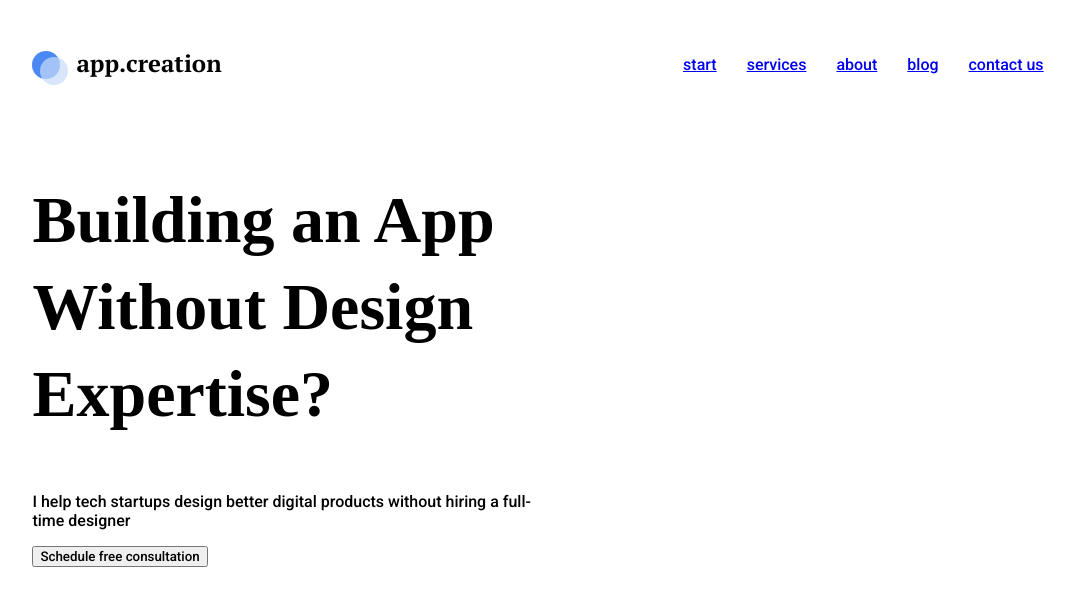
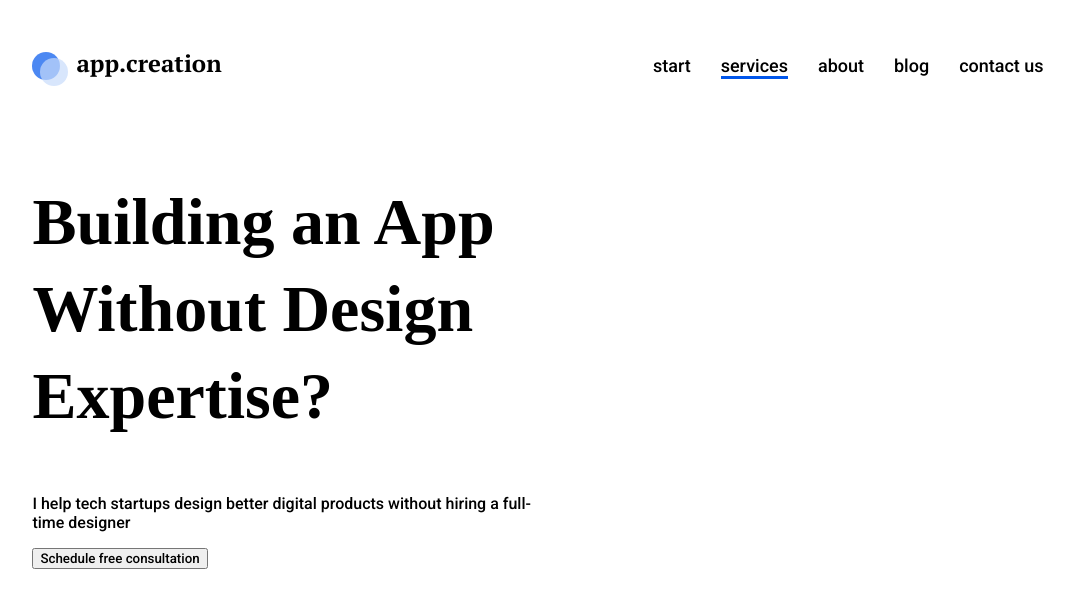
Before and after one commit to WebHeroSchool/myproject_html_Polina, a plain HTML site: page index.html in a window 1280 px wide. Shown: the whole page, without its empty margins (102-1176 px from the left). Drawn offline with Linux system fonts and the light colour scheme.

Commit message:
Update styles.css

```diff
--- a/styles.css
+++ b/styles.css
@@ -1,21 +1,21 @@
-.wrapper{
+.wrapper {
   width: 80%;
   margin: auto;
 }
-  .header
-  {
+
+.header {
   display: flex;
   justify-content: space-between;
 }
-.logo
-{
+
+.logo {
   position: relative;
   padding: 40px 0;
   padding-left: 44px;
-   font: bold 24px/31px PT Serif, arial, helvetica, sans-serif;
+  font: 24px/31px PT Serif, arial, helvetica, sans-serif;
 }
-   .logo__circle
-   {
+
+.logo__circle {
   position: absolute;
   left: 0;
   top: 50%;
@@ -25,38 +25,68 @@
   border-radius: 50%;
   opacity: 0.7;
 }
-   .logo__circle_color_darc-blue {
-      background: #0056EC;
-   }
-   .logo__circle_color_blue{
+
+.logo__circle_color_darc-blue { background: #0056ec; }
+
+.logo__circle_color_blue {
   left: 8px;
   top: 56%;
-     background: #C8DBFB;
+  background: #c8dbfb;
 }
-   .menu{
-  padding: 47px 0;
-  font-family: 'Roboto', sans-serif;
+
+.menu { padding: 47px 0; }
+
+.logo,.menu { display: inline-block; }
+
+.menu__element {
+  position: relative;
+  margin-right: 26px;
+  font: 500 18px/21px Roboto,arial,helvetica,sans-serif;
+  color: #000;
+  text-decoration: none;
+  transition: opacity .5s;
 }
-   .logo,.menu {
- display: inline-block;
+
+.menu__element:last-child { margin-right: 0; }
+
+.menu__element::after {
+  position: absolute;
+  left: 0;
+  display: block;
+  content: '';
+  width: 0;
+  top: 0;
+  height: 3px;
+  background: #0056ec;
 }
-   .menu__element{
-     padding: 0 13px;
+
+.menu__element:hover { opacity: .5; }
+
+.menu__element_active::after {
+  position: absolute;
+  display: block;
+  left: 0;
+  content: '';
+  width: 68px;
+  height: 3px;
+  background: #0056ec;
 }
-   .menu__element:last-child {
-     padding-right: 0;
+
+.menu__element:hover::after, .menu__element_active::after {
+  opacity: 1;
+  width: 100%;
+  top: 100%;
+  transition: top 1s;
 }
-   .main-content {
-  margin-right: 49%;
-   }
+
+.main-content { margin-right: 49%; }
+
 .main-content__title {
   font-size: 66px;
   line-height: 87px;
   font-style: normal;
 }
-p{
-   font-family: 'Roboto', sans-serif;
-}
-button{
-   font-family: 'Roboto', sans-serif;
-}
+
+p { font-family: 'Roboto', sans-serif; }
+
+button { font-family: 'Roboto', sans-serif; }
```
Lines whose indentation alone changed are shown as unchanged.
